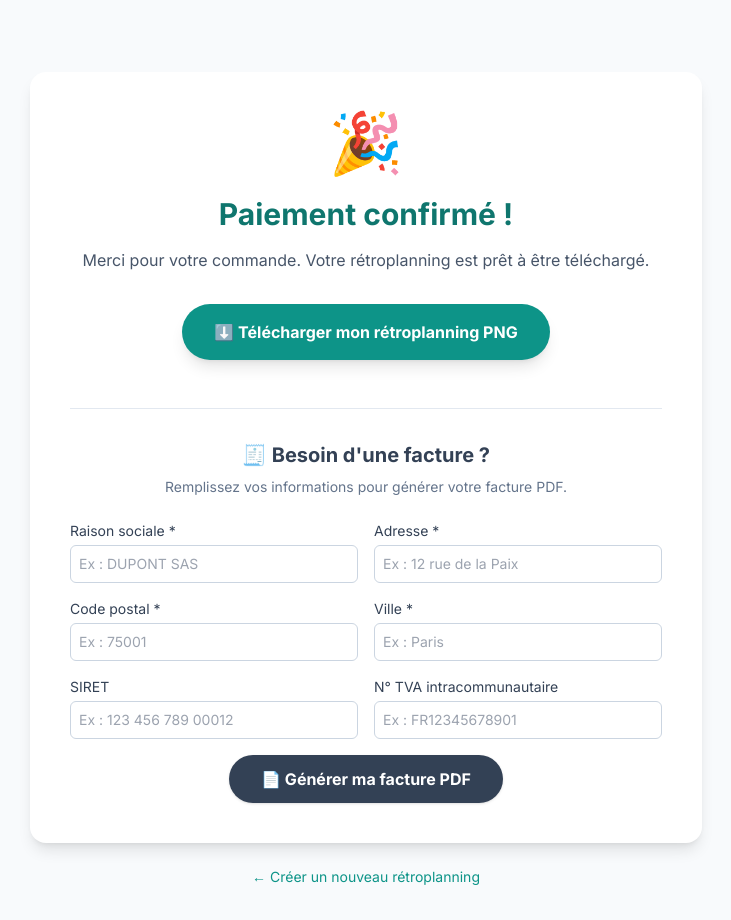
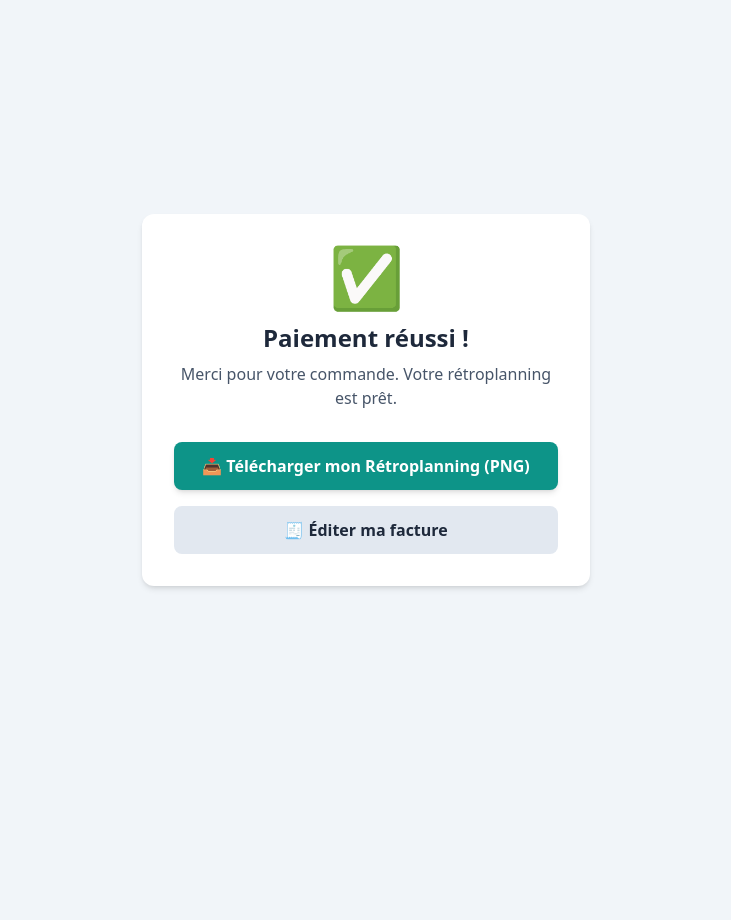
Before and after one commit to Omnipub/Retroplanning, a Flask app: template templates/success.html in a window 1280 px wide. Shown: the whole page, without its empty margins (274-1005 px from the left). After the commit the page ends 589 px from the top, so only its background shows below. Run offline with Flask 3, Linux system fonts and the light colour scheme; the template is opened without the code that fills it: most values are stand-ins (such as "Sample title", 1, 10 or a date in 2020); some libraries are stand-ins or nearby versions.

Commit message:
Update success.html

```diff
--- a/templates/success.html
+++ b/templates/success.html
@@ -3,72 +3,25 @@
 <head>
     <meta charset="UTF-8">
     <meta name="viewport" content="width=device-width, initial-scale=1.0">
-    <title>Paiement confirmé</title>
+    <title>Paiement réussi !</title>
     <script src="https://cdn.tailwindcss.com"></script>
-    <link href="https://fonts.googleapis.com/css2?family=Inter:wght@400;600;700&display=swap" rel="stylesheet">
-    <style>body { font-family: 'Inter', sans-serif; background-color: #f8fafc; }</style>
 </head>
-<body class="p-4 md:p-8">
-    <div class="max-w-2xl mx-auto text-center">
-        <div class="bg-white rounded-2xl shadow-lg p-10 mt-10">
-            <div class="text-6xl mb-6">🎉</div>
-            <h1 class="text-3xl font-bold text-teal-700 mb-4">Paiement confirmé !</h1>
-            <p class="text-slate-600 mb-8">Merci pour votre commande. Votre rétroplanning est prêt à être téléchargé.</p>
+<body class="bg-slate-100 flex items-center justify-center min-h-screen p-4">
+    <div class="bg-white p-8 rounded-xl shadow-md max-w-md w-full text-center">
+        <div class="text-green-500 text-6xl mb-4">✅</div>
+        <h1 class="text-2xl font-bold text-slate-800 mb-2">Paiement réussi !</h1>
+        <p class="text-slate-600 mb-8">Merci pour votre commande. Votre rétroplanning est prêt.</p>
 
-            <!-- Télécharger le PNG -->
-            <a href="/download/{{ token }}"
-               class="inline-block bg-teal-600 hover:bg-teal-700 text-white font-bold py-4 px-8 rounded-full shadow-lg transition transform hover:scale-105 mb-4">
-                ⬇️ Télécharger mon rétroplanning PNG
+        <div class="space-y-4">
+            <!-- Le lien corrigé est ici : /download/png/... -->
+            <a href="/download/png/{{ token }}" class="block w-full bg-teal-600 hover:bg-teal-700 text-white font-bold py-3 px-4 rounded-lg transition shadow-md">
+                📥 Télécharger mon Rétroplanning (PNG)
             </a>
 
-            <div class="border-t border-slate-200 my-8"></div>
-
-            <!-- Section Facture -->
-            <h2 class="text-xl font-bold text-slate-700 mb-2">🧾 Besoin d'une facture ?</h2>
-            <p class="text-slate-500 text-sm mb-6">Remplissez vos informations pour générer votre facture PDF.</p>
-
-            <form action="/facture/{{ token }}" method="POST" class="text-left space-y-4">
-                <div class="grid grid-cols-1 md:grid-cols-2 gap-4">
-                    <div>
-                        <label class="block text-sm font-medium text-slate-700">Raison sociale *</label>
-                        <input type="text" name="raison_sociale" required placeholder="Ex : DUPONT SAS"
-                               class="mt-1 block w-full rounded-md border border-slate-300 p-2 text-sm">
-                    </div>
-                    <div>
-                        <label class="block text-sm font-medium text-slate-700">Adresse *</label>
-                        <input type="text" name="adresse" required placeholder="Ex : 12 rue de la Paix"
-                               class="mt-1 block w-full rounded-md border border-slate-300 p-2 text-sm">
-                    </div>
-                    <div>
-                        <label class="block text-sm font-medium text-slate-700">Code postal *</label>
-                        <input type="text" name="cp" required placeholder="Ex : 75001"
-                               class="mt-1 block w-full rounded-md border border-slate-300 p-2 text-sm">
-                    </div>
-                    <div>
-                        <label class="block text-sm font-medium text-slate-700">Ville *</label>
-                        <input type="text" name="ville" required placeholder="Ex : Paris"
-                               class="mt-1 block w-full rounded-md border border-slate-300 p-2 text-sm">
-                    </div>
-                    <div>
-                        <label class="block text-sm font-medium text-slate-700">SIRET</label>
-                        <input type="text" name="siret" placeholder="Ex : 123 456 789 00012"
-                               class="mt-1 block w-full rounded-md border border-slate-300 p-2 text-sm">
-                    </div>
-                    <div>
-                        <label class="block text-sm font-medium text-slate-700">N° TVA intracommunautaire</label>
-                        <input type="text" name="tva_client" placeholder="Ex : FR12345678901"
-                               class="mt-1 block w-full rounded-md border border-slate-300 p-2 text-sm">
-                    </div>
-                </div>
-                <div class="text-center mt-4">
-                    <button type="submit"
-                            class="bg-slate-700 hover:bg-slate-800 text-white font-bold py-3 px-8 rounded-full shadow transition">
-                        📄 Générer ma facture PDF
-                    </button>
-                </div>
-            </form>
+            <a href="/facture/{{ token }}" class="block w-full bg-slate-200 hover:bg-slate-300 text-slate-800 font-bold py-3 px-4 rounded-lg transition">
+                🧾 Éditer ma facture
+            </a>
         </div>
-        <a href="/" class="text-teal-600 text-sm mt-6 inline-block hover:underline">← Créer un nouveau rétroplanning</a>
     </div>
 </body>
 </html>
```
